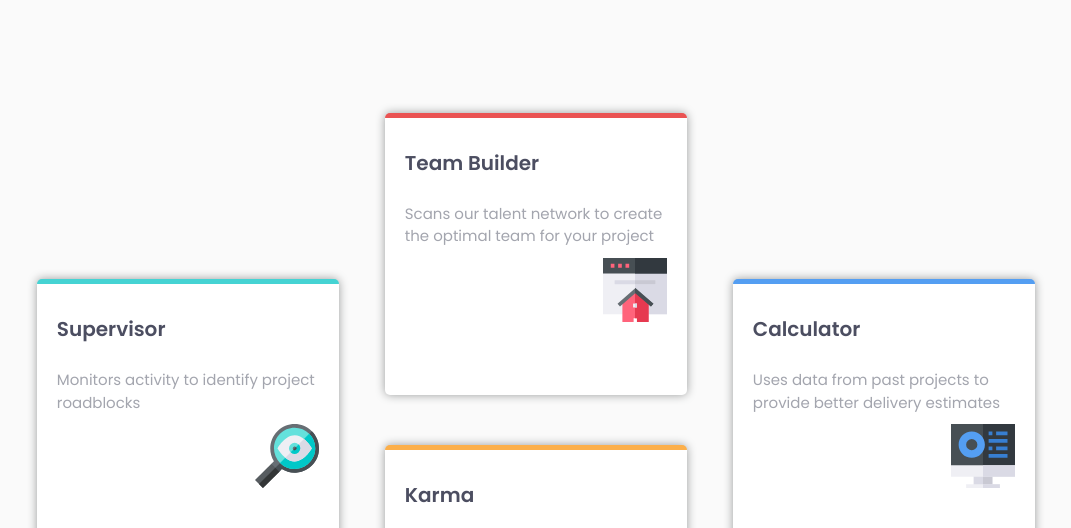
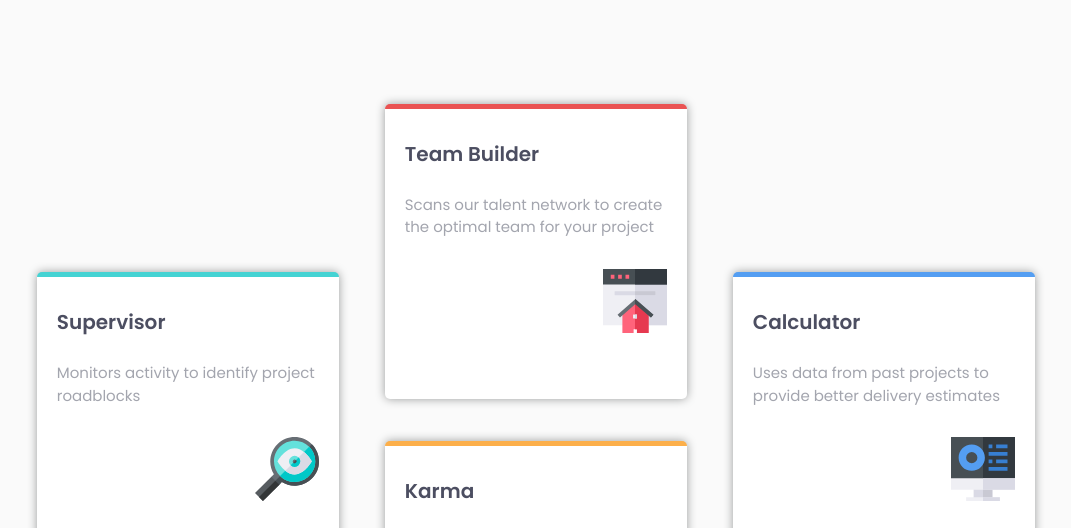
Before and after one commit to kj728/FourCards, a plain HTML site: page index.html in a window 1280 px wide. Shown: the part 244-772 px from the top of the page, without its empty margins (104-1175 px from the left). Drawn offline with Linux system fonts and the light colour scheme.

Commit message:
"Updated my css file"

```diff
--- a/peacock.css
+++ b/peacock.css
@@ -105,7 +105,7 @@
 
 .card {
     width: 80%;
-    height: 35%;
+    height: 40%;
     border-radius: 5px;
     box-shadow: 0 0 10px rgb(153, 155, 155);
     background-color: rgb(255, 255, 255);
@@ -137,7 +137,7 @@
 .card img {
 
     align-self: flex-end;
-    margin-top: 0px;
+    margin-top: 10px;
     /* border: 1px solid black;
     box-shadow: 0 0 10px black; */
 }
@@ -171,7 +171,7 @@
         flex-direction: column;
         justify-content: space-evenly;
         align-items: center;
-        background-color:  hsl(0, 0%, 98%);
+        background-color: hsl(0, 0%, 98%);
 
     }
 
@@ -285,7 +285,7 @@
         flex-direction: column;
         justify-content: space-evenly;
         align-items: center;
-        background-color:  hsl(0, 0%, 98%);
+        background-color: hsl(0, 0%, 98%);
 
     }
 
@@ -480,7 +480,7 @@
 
     .card {
         width: 80%;
-        height: 35%;
+        height: 37%;
         border-radius: 5px;
         box-shadow: 0 0 10px rgb(153, 155, 155);
         background-color: rgb(255, 255, 255);
@@ -512,7 +512,7 @@
     .card img {
 
         align-self: flex-end;
-        margin-top: 0px;
+        margin-top: 20px;
         /* border: 1px solid black;
         box-shadow: 0 0 10px black; */
     }
```
